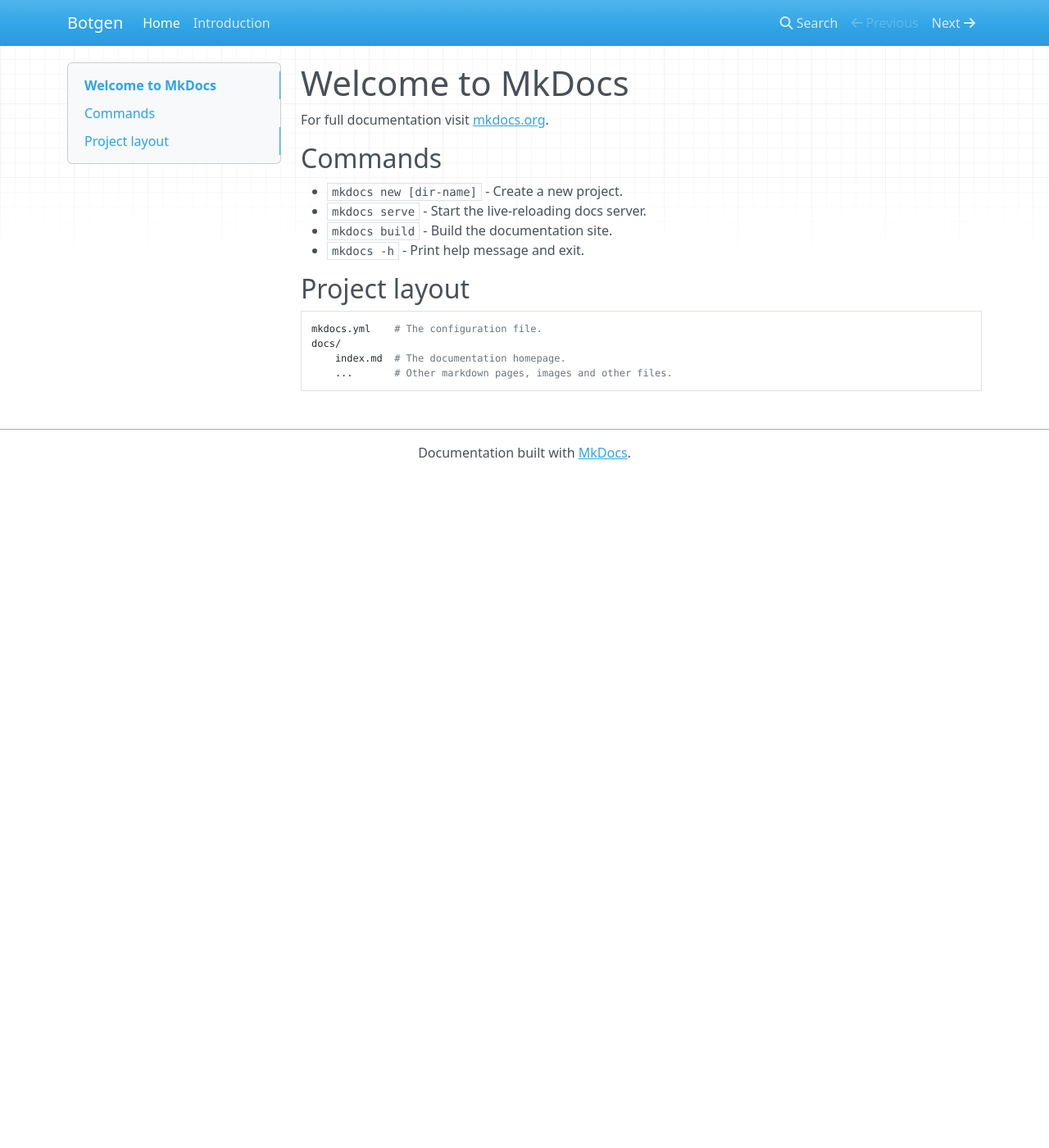
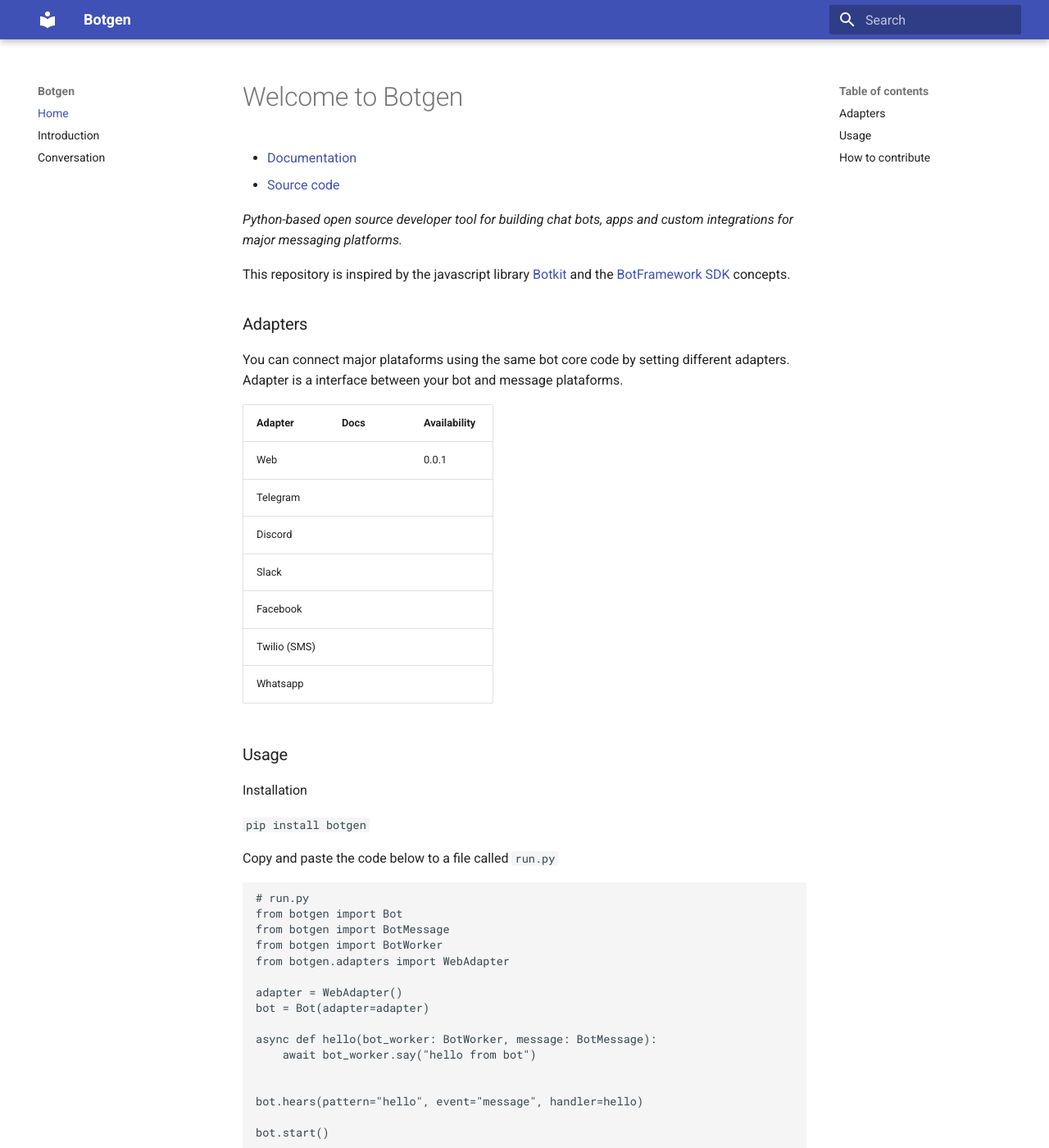
Before and after one commit to jpfcabral/botgen, an MkDocs documentation site: the page built from docs/index.md, in a window 1280 px wide and 1400 px high. Shown: the whole window at 82% size. Built offline with MkDocs 1.6.1 and Material for MkDocs 9.7.7, drawn with Linux system fonts in a browser that asks for light colours; nearby versions of some CDN libraries; some of the changed text lies outside the part shown.

Commit message:
update docs style

````diff
--- a/docs/index.md
+++ b/docs/index.md
@@ -1,17 +1,66 @@
-# Welcome to MkDocs
+# Welcome to Botgen
 
-For full documentation visit [mkdocs.org](https://www.mkdocs.org).
+- [Documentation](https://jpfcabral.github.io/botgen/)
+- [Source code](https://github.com/jpfcabral/botgen)
 
-## Commands
+*Python-based open source developer tool for building chat bots, apps and custom integrations for major messaging platforms.*
 
-* `mkdocs new [dir-name]` - Create a new project.
-* `mkdocs serve` - Start the live-reloading docs server.
-* `mkdocs build` - Build the documentation site.
-* `mkdocs -h` - Print help message and exit.
+This repository is inspired by the javascript library [Botkit](https://github.com/howdyai/botgen) and the [BotFramework SDK](https://github.com/microsoft/botframework-sdk) concepts.
 
-## Project layout
+### Adapters
 
-    mkdocs.yml    # The configuration file.
-    docs/
-        index.md  # The documentation homepage.
-        ...       # Other markdown pages, images and other files.
+You can connect major plataforms using the same bot core code by setting different adapters. Adapter is a interface between your bot and message plataforms.
+
+
+| Adapter | Docs | Availability |
+|---------| -----|--------------|
+| Web     | | 0.0.1        |
+| Telegram   | |              |
+| Discord    | |              |
+| Slack   | |              |
+| Facebook   | |              |
+| Twilio (SMS)   | |              |
+| Whatsapp   | |              |
+
+### Usage
+
+Installation
+
+`pip install botgen`
+
+Copy and paste the code below to a file called `run.py`
+
+```python
+# run.py
+from botgen import Bot
+from botgen import BotMessage
+from botgen import BotWorker
+from botgen.adapters import WebAdapter
+
+adapter = WebAdapter()
+bot = Bot(adapter=adapter)
+
+async def hello(bot_worker: BotWorker, message: BotMessage):
+    await bot_worker.say("hello from bot")
+
+
+bot.hears(pattern="hello", event="message", handler=hello)
+
+bot.start()
+```
+
+So you can run the project using:
+
+`python run.py`
+
+Then start a conversation:
+
+```bash
+curl -L -X POST 'http://localhost:8080/api/messages' -H 'Content-Type: application/json' -d '{
+	"user": "dummy",
+    "text": "hello",
+    "type": "message"
+}'
+```
+
+### How to contribute
--- a/mkdocs.yml
+++ b/mkdocs.yml
@@ -3,3 +3,7 @@
 nav:
   - Home: index.md
   - Introduction: intro.md
+  - Conversation: conversation.md
+
+theme:
+  name: material
````
Also changed, not shown: 2 other files.
